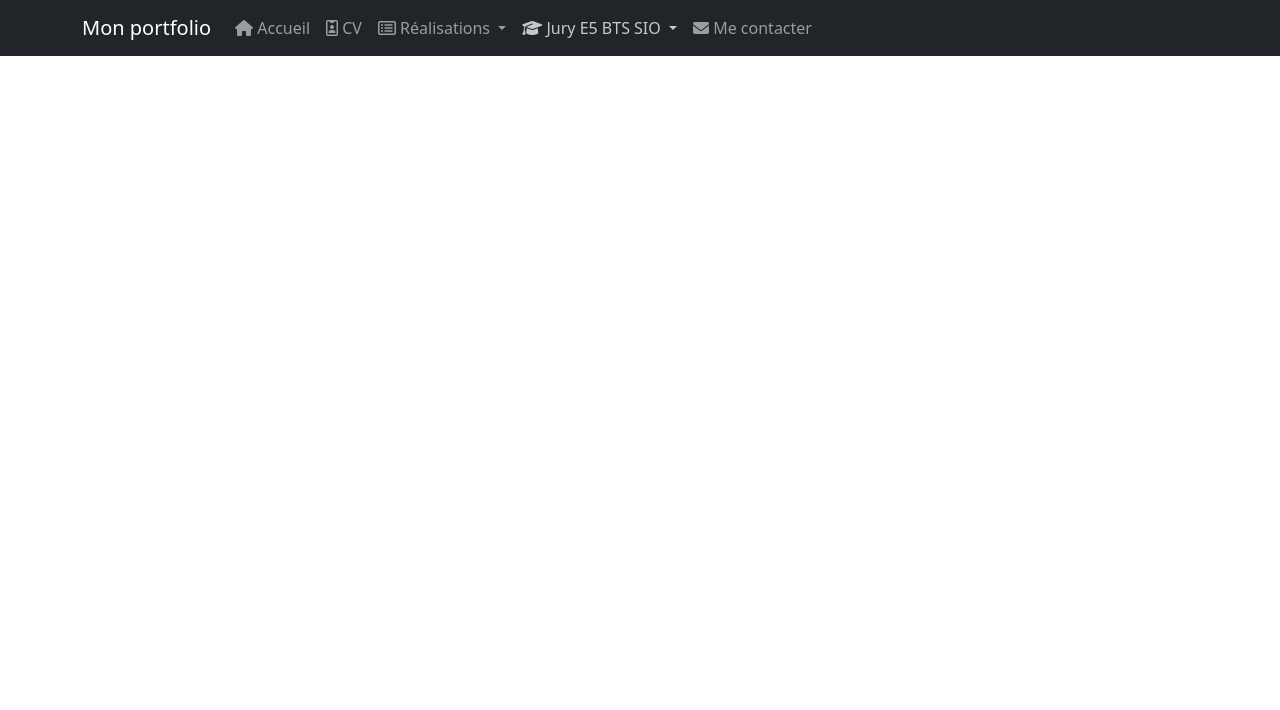
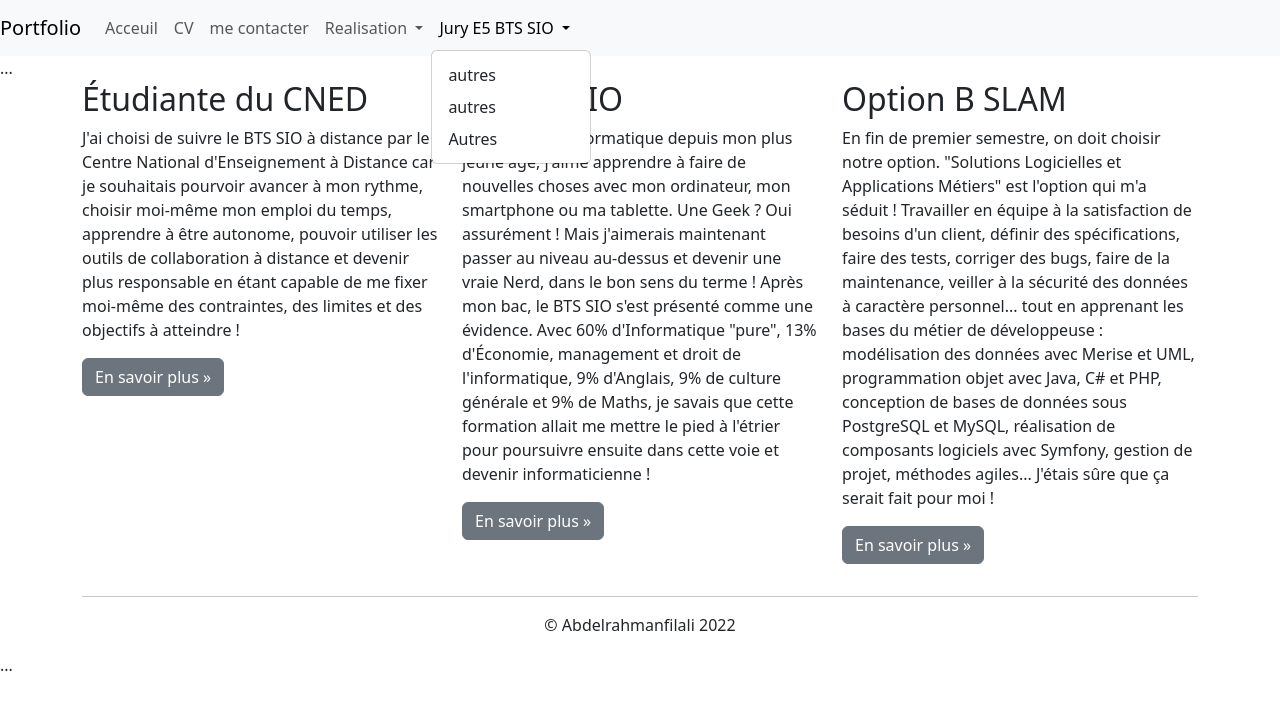
Before and after one commit to AbdelrahmanFilali/monportfolio, a plain HTML site: page index.html in a window 1280 px wide. Both pictures are taken after a click on the link "Jury E5 BTS SIO". Drawn offline with nearby package versions, Linux system fonts and the light colour scheme.

Commit message:
Ajout d'un pied de page. Task #5 - Ajouter un pied de page

```diff
--- a/index.html
+++ b/index.html
@@ -6,114 +6,115 @@
     <title>Bootstrap demo</title>
     <link href="https://cdn.jsdelivr.net/npm/bootstrap@5.3.3/dist/css/bootstrap.min.css" rel="stylesheet" integrity="sha384-QWTKZyjpPEjISv5WaRU9OFeRpok6YctnYmDr5pNlyT2bRjXh0JMhjY6hW+ALEwIH" crossorigin="anonymous">
     <link rel="icon" href="favicon.ico">
-     <link href="https://maxcdn.bootstrapcdn.com/font-awesome/4.7.0/css/font
-awesome.min.css"
-         rel="stylesheet">
+     <script src="https://cdn.jsdelivr.net/npm/@popperjs/core@2.9.2/dist/umd/popper.min.js" ></script>
+    <script src="https://cdn.jsdelivr.net/npm/bootstrap@5.0.1/dist/js/bootstrap.min.js" integrity="sha384-Atwg2Pkwv9vp0ygtn1JAojH0nYbwNJLPhwyoVbhoPwBhjQPR5VtM2+xf0Uwh9KtT" crossorigin="anonymous"></script>
   </head>
   <body>
-    <h1>Hello, world!</h1>
-    <script src="https://cdn.jsdelivr.net/npm/bootstrap@5.3.3/dist/js/bootstrap.bundle.min.js" integrity="sha384-YvpcrYf0tY3lHB60NNkmXc5s9fDVZLESaAA55NDzOxhy9GkcIdslK1eN7N6jIeHz" crossorigin="anonymous"></script>
-    <nav class="navbar navbar-dark bg-dark fixed-top navbar-expand-md">
- <div class="container">
-  <button type="button" class="navbar-toggler" data-toggle="collapse"
-                data-target="#navbar" aria-controls="navbar">
-          <span class="sr-only">Navigation raccourcie</span>
+    <nav class="navbar navbar-expand-lg navbar-light bg-light">
+  <a class="navbar-brand" href="#">Portfolio</a>
+  <button class="navbar-toggler" type="button" data-toggle="collapse" data-target="#navbarNavDropdown" aria-controls="navbarNavDropdown" aria-expanded="false" aria-label="Toggle navigation">
+    <span class="navbar-toggler-icon"></span>
   </button>
-        <a class="navbar-brand" href="#">Mon portfolio</a>
-         <div id="navbar" class="navbar-collapse collapse">
-          <ul class="nav navbar-nav">
-             <li class="active nav-item">
-              <a href="index.html" class="nav-link">
-                <span class="fa fa-home"></span> Accueil
-              </a>
+  <div class="collapse navbar-collapse" id="navbarNavDropdown">
+    <ul class="navbar-nav">
+      <li class="nav-item active">
+        <a class="nav-link" href="#">Acceuil<span class="sr-only"></span></a>
       </li>
       <li class="nav-item">
-              <a href="cv.html" class="nav-link">
-                <span class="fa fa-id-badge"></span> CV
-              </a>
-            </li>
-             <li class="dropdown nav-item">
-          <a href="#" class="dropdown-toggle nav-link"
-             data-toggle="dropdown" role="button">
-            <span class="fa fa-list-alt"></span> Réalisations <span class="caret"></span>
-          </a>
-           <ul class="dropdown-menu" role="menu">
-                <li role="presentation" class="dropdown-header dropdown-item">
-                  En autonomie</li>
-                <li role="presentation" class="dropdown-item">
-                  <a role="menuitem" href="#">Application Android</a>
-                </li>
-                <li role="presentation" class="dropdown-item">
-                  <a role="menuitem" href="#">Site web</a>
-                </li>
-                <li role="presentation" class="dropdown-item">
-                  <a role="menuitem" href="#">Études et analyses</a>
-                </li>
-                <li role="presentation" class="dropdown-divider"></li>
-                <li role="presentation" class="dropdown-header dropdown-item">
-                  En entreprise</li>
-                <li role="presentation" class="dropdown-item">
-                  <a role="menuitem" href="#">Projet de 1ère année</a>
-                </li>
-                <li role="presentation" class="dropdown-item">
-                  <a role="menuitem" href="#">Projet de 2ème année</a>
-                </li>
-              </ul>
-            </li>
-            <li
-class="dropdown nav-item">
- <a href="#" class="dropdown-toggle nav-link"
-                 data-toggle="dropdown" role="button">
-                <span
-class="fa fa-graduation-cap"></span>
-                Jury E5 BTS SIO
-                <span
-class="caret"></span>
-               </a>
-               <ul
-class="dropdown-menu" role="menu">
- <li class="dropdown-header dropdown-item" role="presentation">
- Documentations contexte</li>
- <li role="presentation" class="dropdown-item">
- <a role="menuitem" href="#">Présentation</a></li>
- <li role="presentation" class="dropdown-item">
- <a role="menuitem" href="#">Application</a></li>
- <li role="presentation" class="dropdown-item">
- <a role="menuitem" href="#">Missions à réaliser</a></li>
- <li role="presentation" class="dropdown-item">
- <a role="menuitem"href="#">Annexes</a></li>
- <li role="presentation" class="dropdown-divider"></li>
- <li role="presentation" class="dropdown-header dropdown-item">
- Fiches d'examen</li>
- <li role="presentation" class="dropdown-item">
- <a role="menuitem" href="#">Situation professionnelle n°1</a></li>
- <li role="presentation" class="dropdown-item">
- <a role="menuitem" href="#">Situation professionnelle n°2</a></li>
- <li role="presentation" class="dropdown-divider"></li>
- <li role="presentation" class="dropdown-header dropdown-item">
-  Démonstrations</li>
- <li role="presentation" class="dropdown-item">
- <a role="menuitem" href="#">Démo SP n°1</a></li>
- <li role="presentation" class="dropdown-item">
- <a role="menuitem" href="#">Démo SP n°2</a></li>
- <li role="presentation"class="dropdown-divider"></li>
- <li role="presentation" class="dropdown-header dropdown-item">
- Codes sources</li>
- <li role="presentation" class="dropdown-item">
- <a role="menuitem" href="#">Sources SP n°1</a></li>
- <li role="presentation" class="dropdown-item">
- <a role="menuitem" href="#">Sources SP n°2</a></li>
-               </ul>
+        <a class="nav-link" href="#">CV</a>
       </li>
       <li class="nav-item">
-               <a href="#" class="nav-link"><span class="fa fa-envelope"></span>
-                 Me contacter
+        <a class="nav-link" href="#">me contacter</a>
+      </li>
+      <li class="nav-item dropdown">
+        <a class="nav-link dropdown-toggle" href="#" id="navbarDropdownMenuLink" data-bs-toggle="dropdown" aria-haspopup="true" aria-expanded="false">
+          Realisation
         </a>
+        <div class="dropdown-menu" aria-labelledby="navbarDropdownMenuLink">
+          <a class="dropdown-item" href="#">En autonomie</a>
+          <a class="dropdown-item" href="#">En entrepise</a>
+          <a class="dropdown-item" href="#">Autres</a>
+        </div>
+      </li>
+      <li class="nav-item dropdown">
+        <a class="nav-link dropdown-toggle" href="#" id="navbarDropdownMenuLink" data-bs-toggle="dropdown" aria-haspopup="true" aria-expanded="false">
+          Jury E5 BTS SIO
+        </a>
+        <div class="dropdown-menu" aria-labelledby="navbarDropdownMenuLink">
+          <a class="dropdown-item" href="#">autres</a>
+          <a class="dropdown-item" href="#">autres</a>
+          <a class="dropdown-item" href="#">Autres</a>
+        </div>
       </li>
     </ul>
   </div>
+</nav>
+
+    <script src="https://cdn.jsdelivr.net/npm/bootstrap@5.3.3/dist/js/bootstrap.bundle.min.js" integrity="sha384-YvpcrYf0tY3lHB60NNkmXc5s9fDVZLESaAA55NDzOxhy9GkcIdslK1eN7N6jIeHz" crossorigin="anonymous"></script>
+     ...
+    <div class="jumbotron"></div>
+    <footer>
+ <div class="container">
+ <div class="row">
+ <div class="col-lg-4">
+            <h2>Étudiante du CNED</h2>
+            <p>J'ai choisi de suivre le BTS SIO à distance par le Centre National
+               d'Enseignement à Distance car je souhaitais pourvoir avancer à mon rythme,
+               choisir moi-même mon emploi du temps, apprendre à être autonome, pouvoir
+               utiliser les outils de collaboration à distance et devenir plus responsable en
+               étant capable de me fixer moi-même des contraintes, des limites et des
+               objectifs à atteindre !
+            </p>
+            <p><a
+class="btn btn-secondary" href="http://www.cned.fr" target="_blank"
+role="button">En savoir plus »</a>
+            </p>
           </div>
-     </nav>
+ <div class="col-lg-4">
+            <h2>Le BTS SIO</h2>
+            <p>Passionnée d'informatique depuis mon plus jeune âge, j'aime apprendre à faire
+               de nouvelles choses avec mon ordinateur, mon smartphone ou ma tablette. Une
+               Geek ? Oui assurément ! Mais j'aimerais maintenant passer au niveau au-dessus
+               et devenir une vraie Nerd, dans le bon sens du terme ! Après mon bac, le BTS
+               SIO s'est présenté comme une évidence. Avec 60% d'Informatique "pure", 13%
+               d'Économie, management et droit de l'informatique, 9% d'Anglais, 9% de culture
+               générale et 9% de Maths, je savais que cette formation allait me mettre le
+               pied à l'étrier pour poursuivre ensuite dans cette voie et devenir
+               informaticienne !
+            </p>
+            <p><a
+class="btn btn-secondary" href="https://fr.wikipedia.org/wiki/Brevet_de_tec
+                  hnicien_supérieur_-_Services_informatiques_aux_organisations"
+target="_blank" role="button">En savoir plus »</a>
+            </p>
+          </div>
+ <div class="col-lg-4">
+            <h2>Option B SLAM</h2>
+            <p>En fin de premier semestre, on doit choisir notre option. "Solutions
+               Logicielles et Applications Métiers" est l'option qui m'a séduit&nbsp;!
+               Travailler en équipe à la satisfaction de besoins d'un client, définir des
+               spécifications, faire des tests, corriger des bugs, faire de la maintenance,
+               veiller à la sécurité des données à caractère personnel... tout en apprenant
+               les bases du métier de développeuse : modélisation des données
+               avec Merise et UML, programmation objet avec Java, C# et PHP, conception
+               de bases de données sous PostgreSQL et MySQL, réalisation de
+               composants logiciels avec Symfony, gestion de projet, méthodes agiles...
+               J'étais sûre que ça serait fait pour moi !
+            </p>
+            <p><a
+class="btn btn-secondary" href="https://www.onisep.fr/Ressources/Univers-Fo
+                  rmation/Formations/Post-bac/bts-services-informatiques-aux-organisations-op
+                  tion-b-solutions-logicielles-et-applications-metiers" target="_blank"
+role="button">En savoir plus »</a>
+            </p>
+          </div>
+        </div>
+        <hr>
+        <p
+class="text-center" id="copyright">© Abdelrahmanfilali 2022</p>
+      </div>
+    </footer>
+  ...
   </body>
 </html>
 <script src="https://cdn.jsdelivr.net/npm/@popperjs/core@2.11.8/dist/umd/popper.min.js" integrity="sha384-I7E8VVD/ismYTF4hNIPjVp/Zjvgyol6VFvRkX/vR+Vc4jQkC+hVqc2pM8ODewa9r" crossorigin="anonymous"></script>
```
Lines whose indentation alone changed are shown as unchanged.
